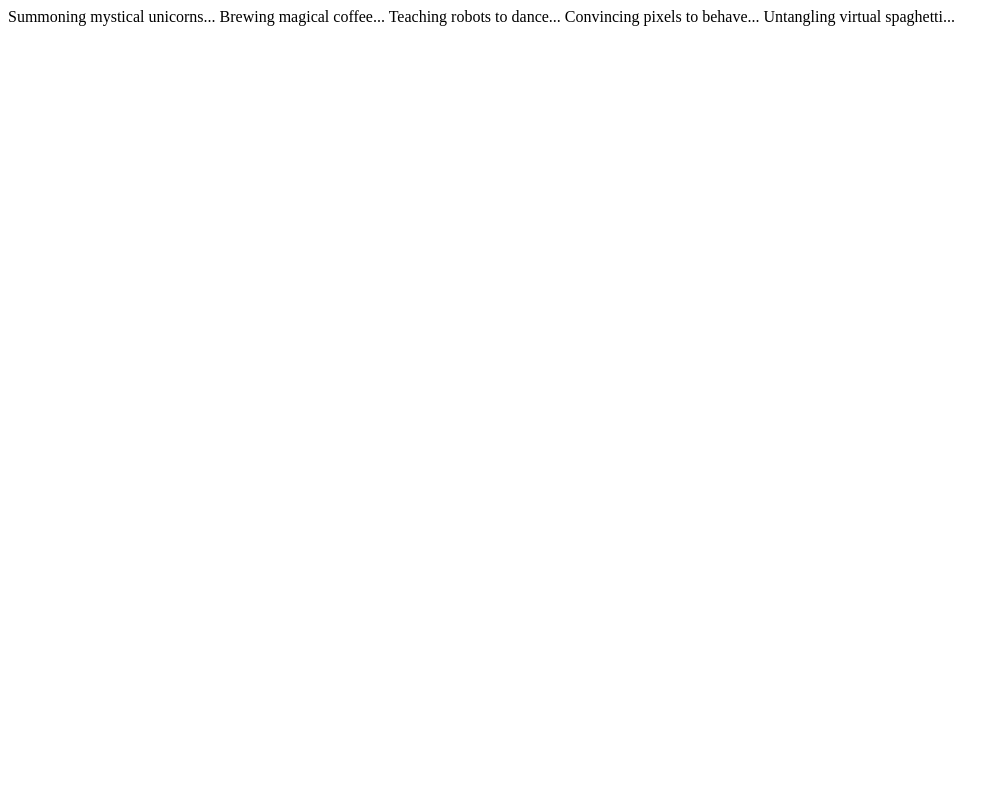
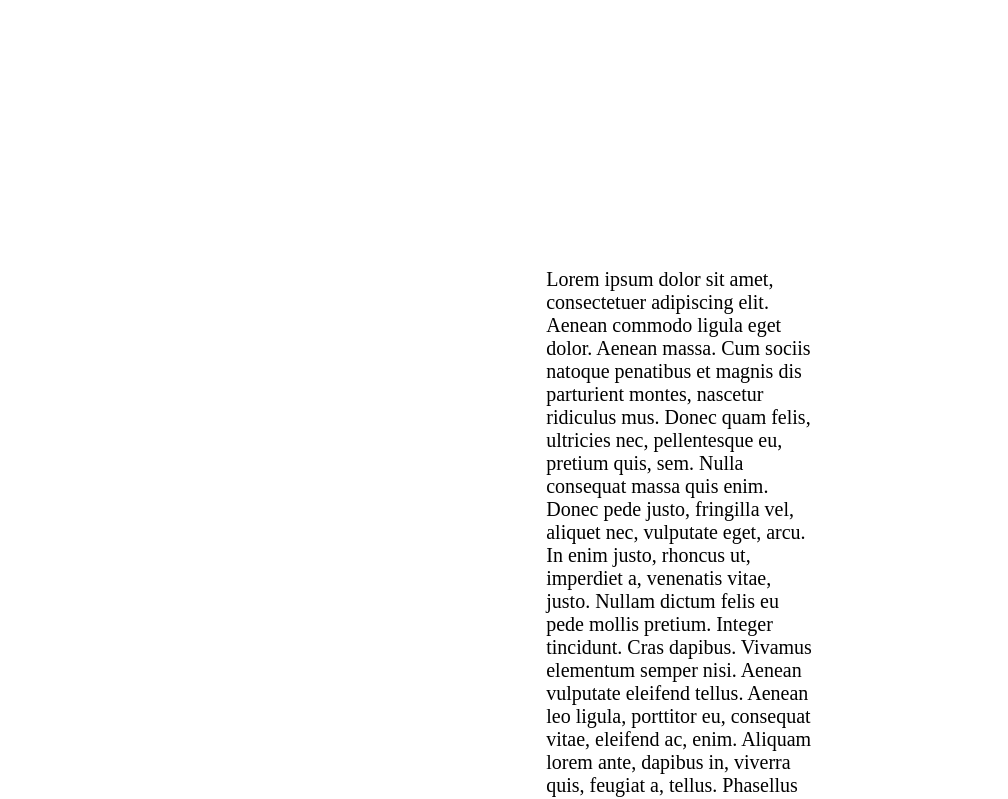
Before and after one commit to jpLicera/Web-Components-Playground, a website with bundled scripts: page index.html in a window 1280 px wide. Shown: the top 799 px of the page, without its empty margins (0-1008 px from the left). Built offline with nearby package versions, Linux system fonts and the light colour scheme; files whose address does not match are found by name.

Commit message:
Changed the `script` element found in `index`, to infinitely toggle the loading state. Added a `p` element as a placeholder.

```diff
--- a/index.html
+++ b/index.html
@@ -2,21 +2,81 @@
 <html lang="en">
 	<head>
 		<meta charset="UTF-8">
-		<title>Title</title>
+		<meta name="viewport" content="width=device-width, initial-scale=1">
+		<title>Web Components Playground</title>
 		<script type="module" src="./registerComponents.js"></script>
 	</head>
-	<body>
+	<body style="display: flex; justify-content: center; align-items: center;">
 		<script type="module">
 			import {registerComponents} from './registerComponents.js';
+
 			registerComponents();
+
+			const throbber = document.getElementById('throbber');
+			throbber.setAttribute("loading", "true");
+
+			setInterval(() => {
+				if (throbber.hasAttribute("loading")) {
+					throbber.setAttribute("loading", "false");
+					return;
+				}
+
+				throbber.setAttribute("loading", "true");
+			}, 10000);
+
 		</script>
 
-		<textual-throbber loading="true">
+		<textual-throbber id="throbber">
 			<throbber-message>Summoning mystical unicorns...</throbber-message>
 			<throbber-message>Brewing magical coffee...</throbber-message>
 			<throbber-message>Teaching robots to dance...</throbber-message>
 			<throbber-message>Convincing pixels to behave...</throbber-message>
 			<throbber-message>Untangling virtual spaghetti...</throbber-message>
 		</textual-throbber>
+
+		<p style="padding: 240px 460px; font-size: 20px;">
+			Lorem ipsum dolor sit amet, consectetuer adipiscing elit. Aenean commodo ligula eget dolor. Aenean massa.
+
+			Cum sociis natoque penatibus et magnis dis parturient montes, nascetur ridiculus mus. Donec quam felis, ultricies nec, pellentesque eu, pretium quis, sem.
+
+			Nulla consequat massa quis enim. Donec pede justo, fringilla vel, aliquet nec, vulputate eget, arcu. In enim justo, rhoncus ut, imperdiet a, venenatis vitae, justo.
+
+			Nullam dictum felis eu pede mollis pretium. Integer tincidunt. Cras dapibus. Vivamus elementum semper nisi. Aenean vulputate eleifend tellus.
+
+			Aenean leo ligula, porttitor eu, consequat vitae, eleifend ac, enim. Aliquam lorem ante, dapibus in, viverra quis, feugiat a, tellus.
+
+			Phasellus viverra nulla ut metus varius laoreet. Quisque rutrum. Aenean imperdiet. Etiam ultricies nisi vel augue. Curabitur ullamcorper ultricies nisi. Nam eget dui.
+
+			Etiam rhoncus. Maecenas tempus, tellus eget condimentum rhoncus, sem quam semper libero, sit amet adipiscing sem neque sed ipsum.
+
+			Nam quam nunc, blandit vel, luctus pulvinar, hendrerit id, lorem. Maecenas nec odio et ante tincidunt tempus. Donec vitae sapien ut libero venenatis faucibus.
+
+			Nullam quis ante. Etiam sit amet orci eget eros faucibus tincidunt. Duis leo. Sed fringilla mauris sit amet nibh. Donec sodales sagittis magna.
+
+			Sed consequat, leo eget bibendum sodales, augue velit cursus nunc, quis gravida magna mi a libero. Fusce vulputate eleifend sapien.
+
+			Vestibulum purus quam, scelerisque ut, mollis sed, nonummy id, metus. Nullam accumsan lorem in dui. Cras ultricies mi eu turpis hendrerit fringilla.
+
+			Vestibulum ante ipsum primis in faucibus orci luctus et ultrices posuere cubilia Curae; In ac dui quis mi consectetuer lacinia. Nam pretium turpis et arcu.
+
+			Duis arcu tortor, suscipit eget, imperdiet nec, imperdiet iaculis, ipsum. Sed aliquam ultrices mauris. Integer ante arcu, accumsan a, consectetuer eget, posuere ut, mauris.
+
+			Praesent adipiscing. Phasellus ullamcorper ipsum rutrum nunc. Nunc nonummy metus. Vestibulum volutpat pretium libero. Cras id dui. Aenean ut eros et nisl sagittis vestibulum.
+
+			Nullam nulla eros, ultricies sit amet, nonummy id, imperdiet feugiat, pede. Sed lectus. Donec mollis hendrerit risus. Phasellus nec sem in justo pellentesque facilisis.
+
+			Etiam imperdiet imperdiet orci. Nunc nec neque. Phasellus leo dolor, tempus non, auctor et, hendrerit quis, nisi. Curabitur ligula sapien, tincidunt non, euismod vitae, posuere imperdiet, leo.
+
+			Maecenas malesuada. Praesent congue erat at massa. Sed cursus turpis vitae tortor. Donec posuere vulputate arcu. Phasellus accumsan cursus velit.
+
+			Vestibulum ante ipsum primis in faucibus orci luctus et ultrices posuere cubilia Curae; Sed aliquam, nisi quis porttitor congue, elit erat euismod orci, ac placerat dolor lectus quis orci. Phasellus consectetuer vestibulum elit.
+
+			Aenean tellus metus, bibendum sed, posuere ac, mattis non, nunc. Vestibulum fringilla pede sit amet augue. In turpis. Pellentesque posuere. Praesent turpis.
+
+			Aenean posuere, tortor sed cursus feugiat, nunc augue blandit nunc, eu sollicitudin urna dolor sagittis lacus. Donec elit libero, sodales nec, volutpat a, suscipit non, turpis. Nullam sagittis.
+
+			Suspendisse pulvinar, augue ac venenatis condimentum, sem libero volutpat nibh, nec pellentesque velit pede quis nunc. Vestibulum ante ipsum primis in faucibus orci luctus et ultrices posuere cubilia Curae; Fusce id purus. Ut varius tincidunt libero. Phasellus dolor. Maecenas vestibulum mollis
+
+		</p>
 	</body>
 </html>
```
